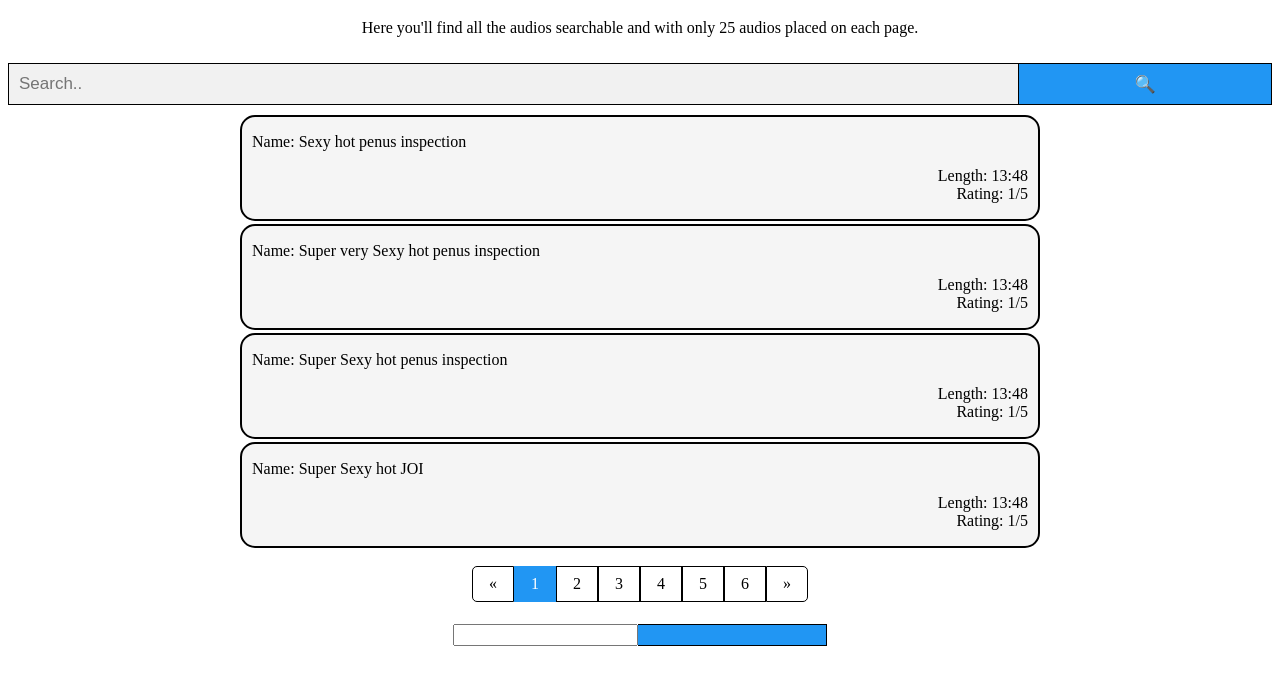
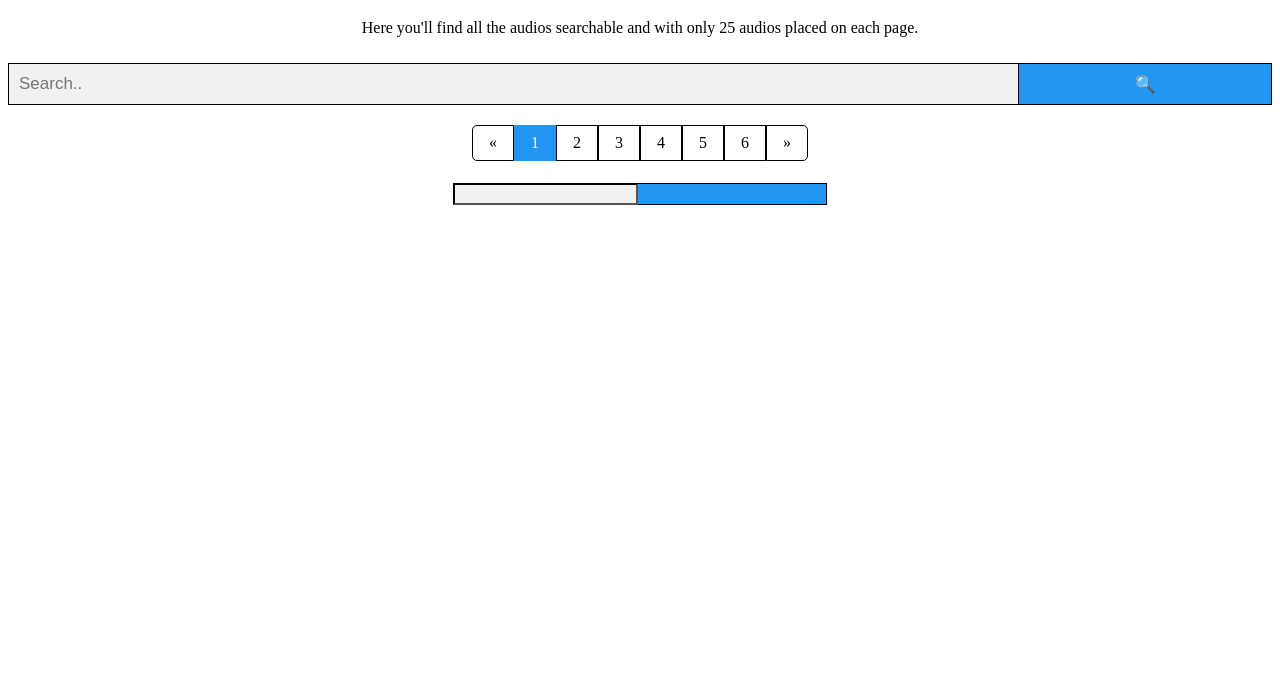
Before and after one commit to Nodnarb12500/Audio-Website-Old, a website: page html/index.html in a window 1280 px wide. Shown: the part 61-746 px from the top of the page. Drawn offline with Linux system fonts and the light colour scheme.

Commit message:
removed demo data and added some comments

```diff
--- a/html/index.html
+++ b/html/index.html
@@ -11,13 +11,13 @@
         <link rel="stylesheet" href="/resources/css/pages.css" type="text/css" media="screen"/>
 
     </head>
-    <body>
+    <body onload="load(searchbar.value, 1)">
         <div id="site-box" class="center">
 
             <div id="title" class="contentItem">
                 <h1>Audio X^3</h1>
                 <p>Here you'll find all the audios searchable and with only 25 audios placed on each page.</p>
-            </div>
+            </div> <!-- title -->
 
             <hr class="hidden" />
 
@@ -33,29 +33,11 @@
                      }
                  })
                 </script>
-            </div>
+            </div> <!-- searchBox -->
 
             <hr class="hidden" />
 
-            <div id="audioList" class="contentItem">
-                <div class="item">
-                    <p class="left">Name: Sexy hot penus inspection</p>
-                    <p class="right">Length: 13:48<br />Rating: 1/5</p>
-                </div>
-                <div class="item">
-                    <p class="left">Name: Super very Sexy hot penus inspection</p>
-                    <p class="right">Length: 13:48<br />Rating: 1/5</p>
-                </div>
-                <div class="item">
-                    <p class="left">Name: Super Sexy hot penus inspection</p>
-                    <p class="right">Length: 13:48<br />Rating: 1/5</p>
-                </div>
-                <div class="item">
-                    <p class="left">Name: Super Sexy hot JOI</p>
-                    <p class="right">Length: 13:48<br />Rating: 1/5</p>
-                </div>
-
-            </div> <!-- audioList -->
+            <div id="audioList" class="contentItem"></div> <!-- audioList -->
 
             <hr class="hidden" />
 
@@ -75,7 +57,7 @@
                 <hr class="hidden" />
 
                 <div id="gotoBox">
-                    <input type="number" name="gotoBar" value="" />
+                    <input type="number" name="gotoBar" id="gotoBar" value="" />
                     <button id="gotoBtn" onclick="load(searchbar.value, parseInt(gotoBar.value))"></button>
 
                     <script type="text/javascript">
```
